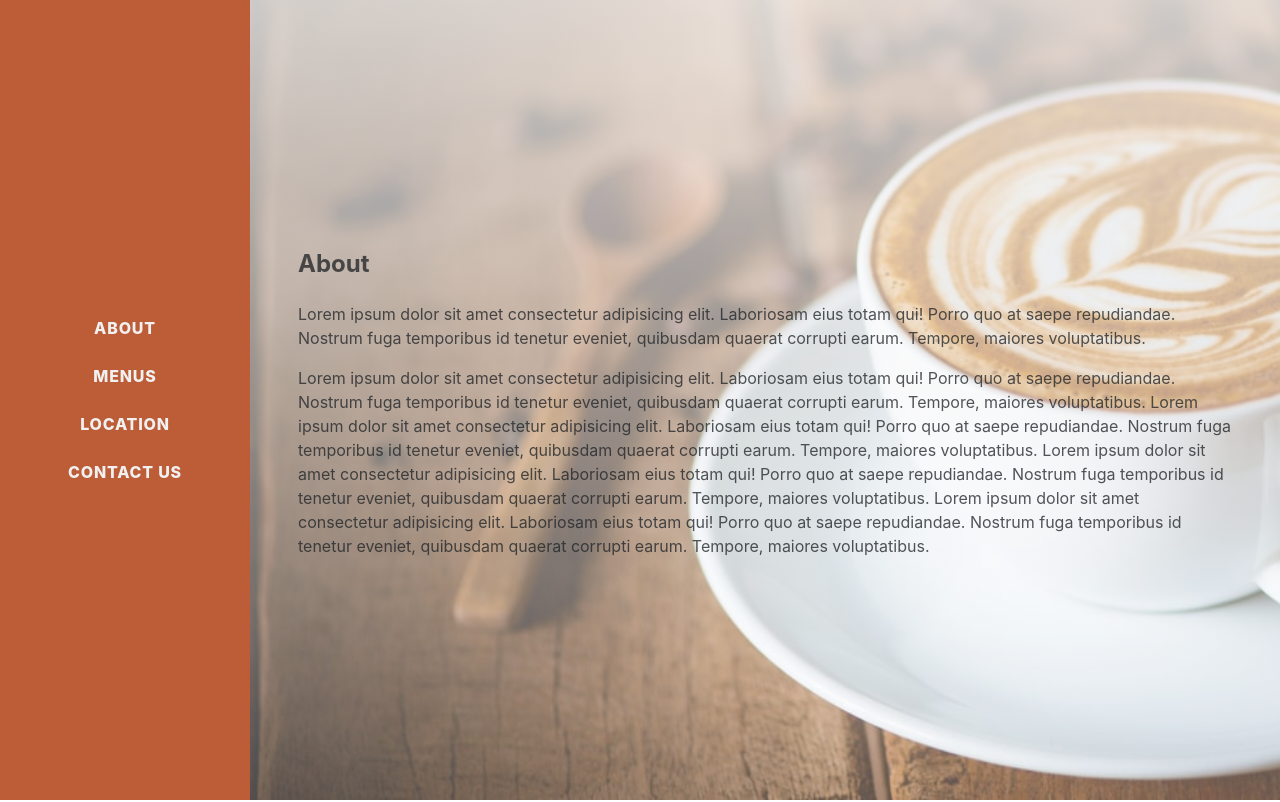
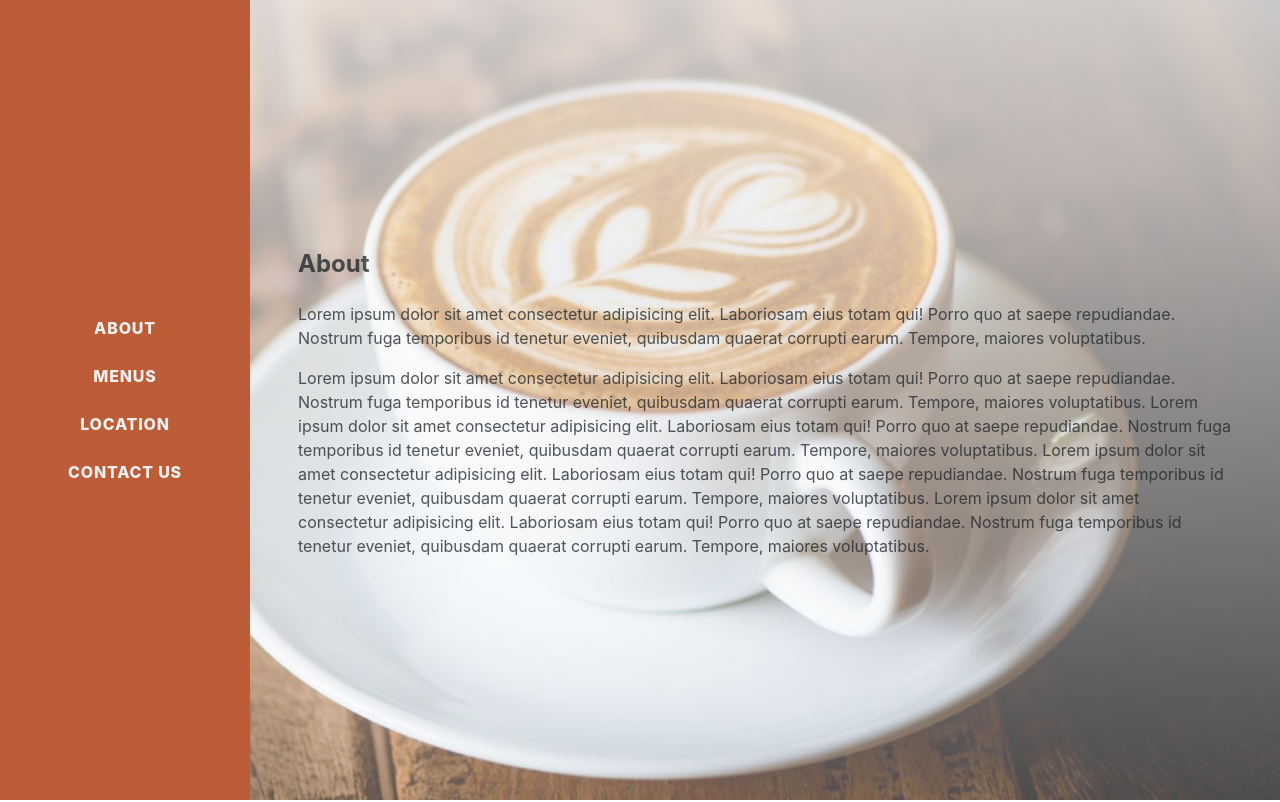
Before and after one commit to Irene-Choi/HTML-CSS-DEMO, a plain HTML site: page side-navbar-project/index.html in a window 1280 px wide. Shown: the top 802 px of the page. Drawn offline with Linux system fonts and the light colour scheme.

Commit message:
Update styles.css

```diff
--- a/side-navbar-project/styles.css
+++ b/side-navbar-project/styles.css
@@ -119,6 +119,7 @@ body {
 }
 
 #about {
+  background-position: bottom right;
   background-image: linear-gradient(rgba(250, 250 ,250, .8), rgba(250, 250 ,250, .3)),url("./coffee.jpeg");
   background-size:cover;
 }
```
